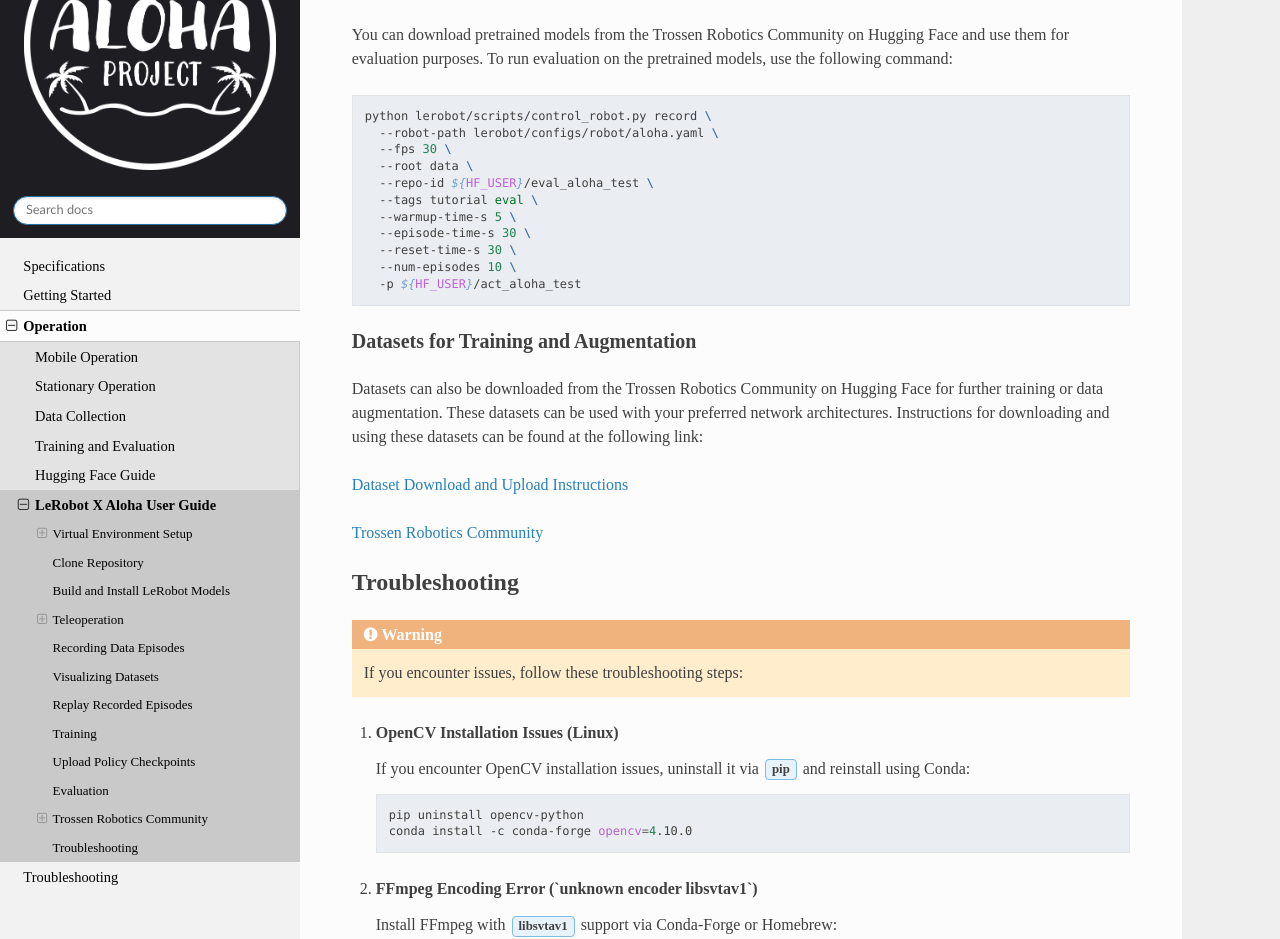
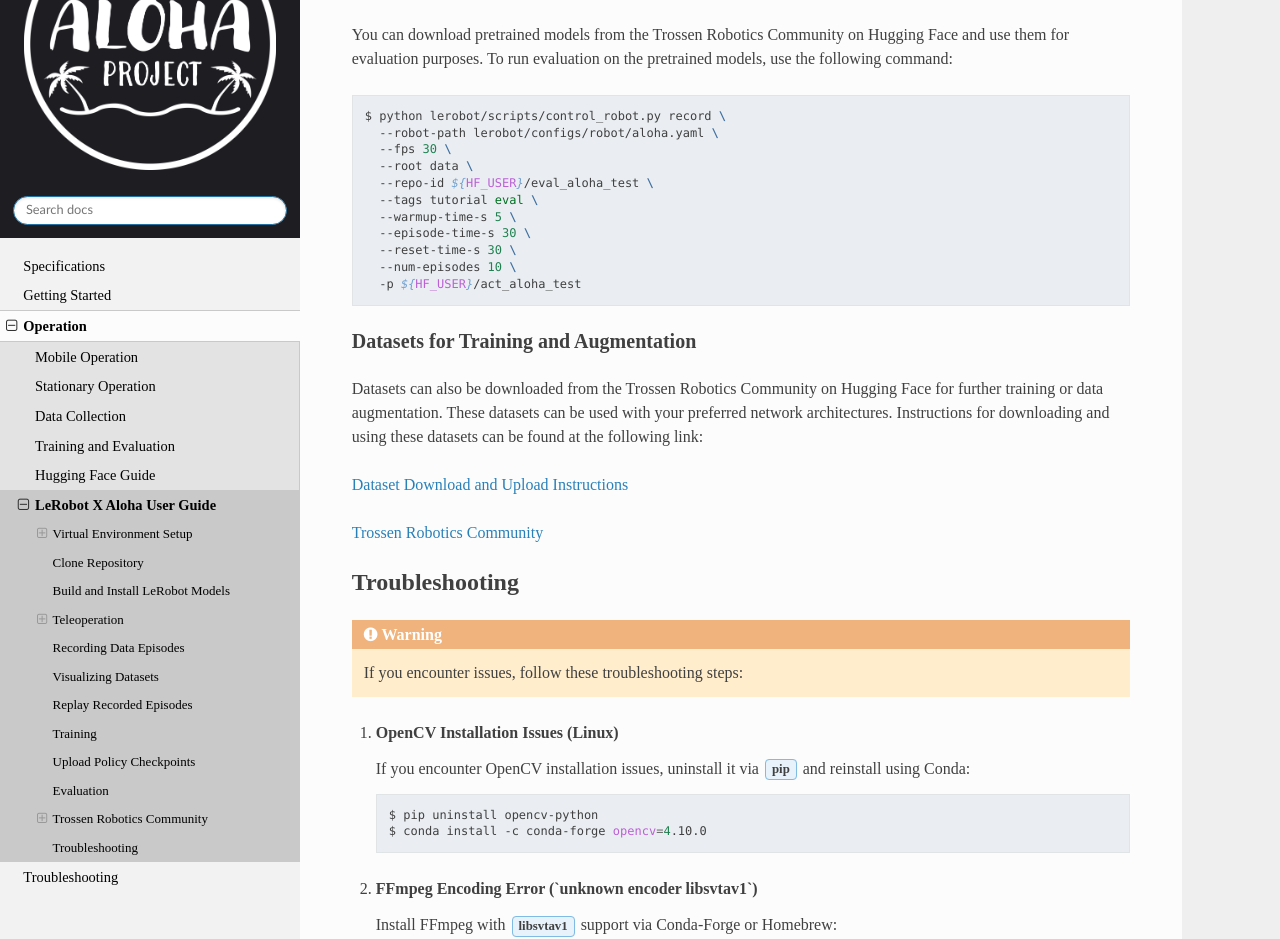
Before and after one commit to TrossenRobotics/aloha_docs, a Sphinx documentation site: the page built from docs/operation/lerobot_guide.rst, in a window 1280 px wide and 1400 px high, scrolled down 6340 px. Shown: the part 151-1090 px from the top of the window. Built offline with Sphinx 7.4.7 and the Read the Docs theme 2.0.0, drawn with Linux system fonts in a browser that asks for light colours; some web fonts are replaced.

```diff
--- a/docs/conf.py
+++ b/docs/conf.py
@@ -49,6 +49,7 @@ autosectionlabel_prefix_document = True
 # Used by the sphinx_copybutton extension - Define the prompt text that should be removed from
 # copied text in code blocks.
 copybutton_prompt_text = "$ "
+copybutton_line_continuation_character = "\\"
 
 # Add any paths that contain templates here, relative to this directory.
 templates_path = [
--- a/docs/operation/lerobot_guide.rst
+++ b/docs/operation/lerobot_guide.rst
@@ -176,7 +176,6 @@ Visualizing Datasets
    :width: 1280
    :height: 720
 
-
 To visualize all the episodes recorded in your dataset, run:
 
 .. code-block:: bash
@@ -221,7 +220,6 @@ To replay the first episode of your recorded dataset:
    Use different :guilabel:`--fps` values to adjust the frequency of the robot actions.
 
 
-
 Training
 ========
 
@@ -288,14 +286,12 @@ To control your robot with the trained policy and record evaluation episodes:
       --num-episodes 10 \
       -p outputs/train/act_aloha_test/checkpoints/last/pretrained_model
 
-
 This command is similar to the one used for recording training datasets, with a couple of key changes:
 
 #. The :guilabel:`-p` argument is now included, which specifies the path to your policy checkpoint (e.g., :guilabel:`-p outputs/train/eval_aloha_test/checkpoints/last/pretrained_model`).
    You can also refer to the model repository on Hugging Face if you have uploaded a model checkpoint there (e.g., :guilabel:`-p ${HF_USER}/act_aloha_test`).
 
 #. The dataset name begins with :guilabel:`eval`, reflecting that you are running inference (e.g., :guilabel:`--repo-id ${HF_USER}/eval_aloha_test`).
-
 
 You can visualize the evaluation dataset afterward using:
 
@@ -304,7 +300,6 @@ You can visualize the evaluation dataset afterward using:
    $ python lerobot/scripts/visualize_dataset.py \
       --root data \
       --repo-id ${HF_USER}/eval_aloha_test
-
 
 Trossen Robotics Community
 ==========================
@@ -317,7 +312,7 @@ To run evaluation on the pretrained models, use the following command:
 
 .. code-block:: bash
 
-   python lerobot/scripts/control_robot.py record \
+   $ python lerobot/scripts/control_robot.py record \
      --robot-path lerobot/configs/robot/aloha.yaml \
      --fps 30 \
      --root data \
@@ -329,7 +324,6 @@ To run evaluation on the pretrained models, use the following command:
      --num-episodes 10 \
      -p ${HF_USER}/act_aloha_test
 
-
 Datasets for Training and Augmentation
 --------------------------------------
 
@@ -340,8 +334,6 @@ Instructions for downloading and using these datasets can be found at the follow
 `Dataset Download and Upload Instructions <https://docs.trossenrobotics.com/aloha_docs/operation/hugging_face.html>`_
 
 `Trossen Robotics Community <https://huggingface.co/TrossenRoboticsCommunity>`_
-
-
 
 Troubleshooting
 ===============
@@ -355,8 +347,8 @@ Troubleshooting
 
    .. code-block:: bash
 
-      pip uninstall opencv-python
-      conda install -c conda-forge opencv=4.10.0
+      $ pip uninstall opencv-python
+      $ conda install -c conda-forge opencv=4.10.0
 
 #. **FFmpeg Encoding Error (`unknown encoder libsvtav1`)**
 
@@ -376,7 +368,6 @@ Troubleshooting
 
    Ensure that the :guilabel:`$DISPLAY` environment variable is set correctly.
 
-
 #. Checkout LeRobot Documentation for further help and details.
 
    `LeRobot Github <https://github.com/huggingface/lerobot>`_
```
Also changed, not shown: other parts of docs/operation/lerobot_guide.rst (+1 -1 lines).
